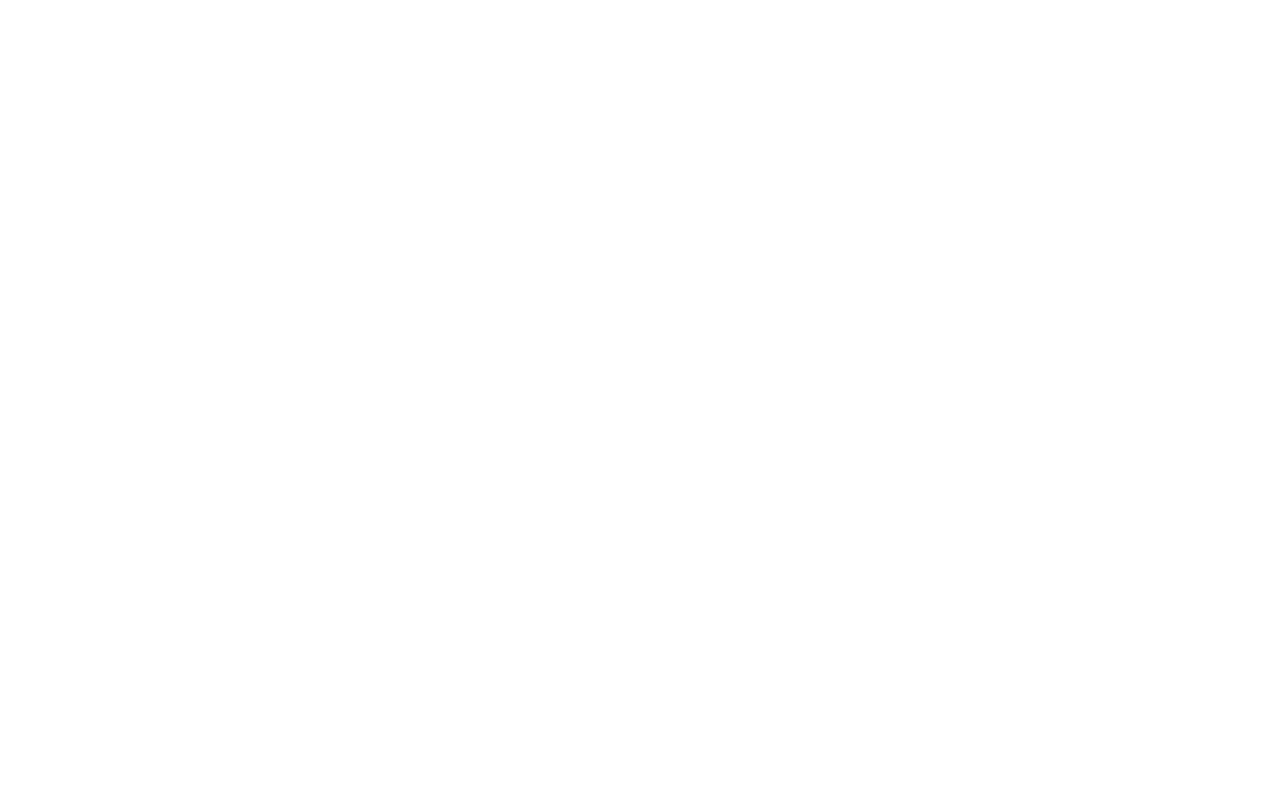
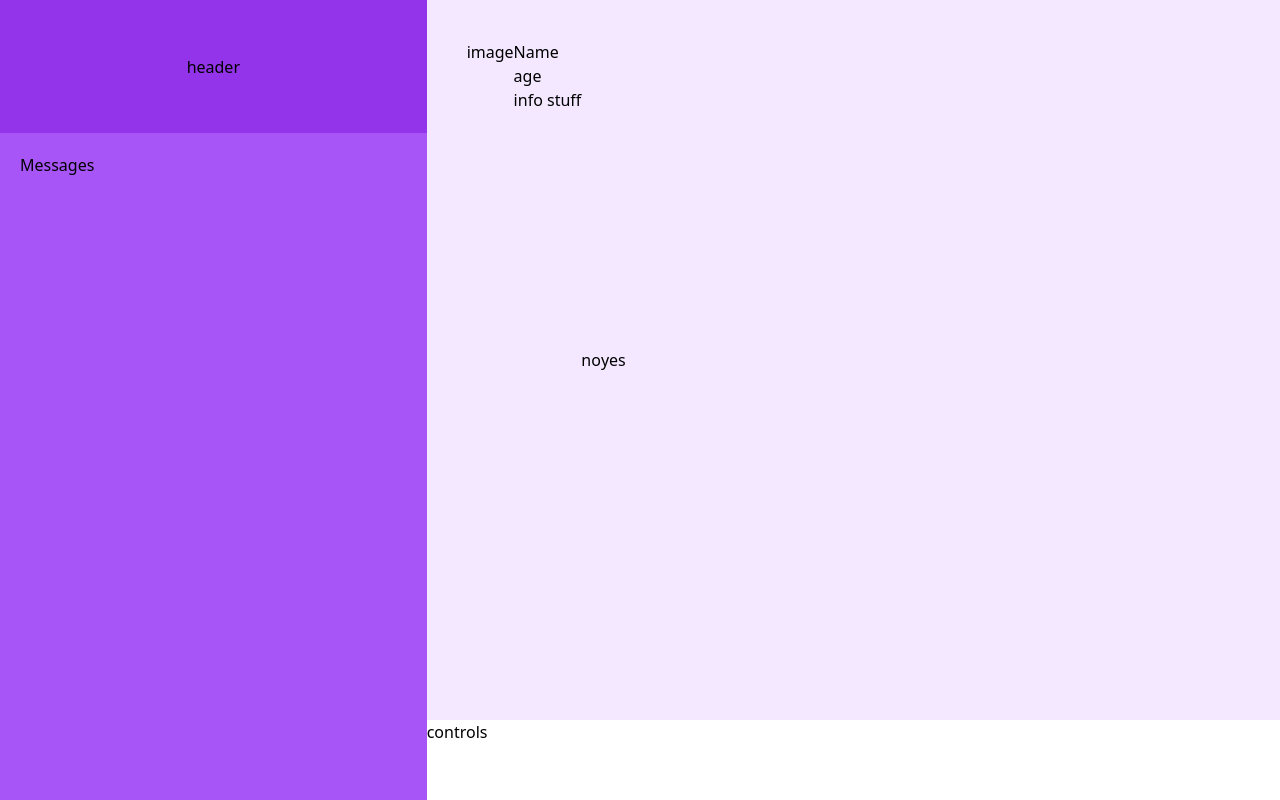
Before and after one commit to mathletedev/amethyst, a SvelteKit app in the folder web/: page /dashboard in a window 1280 px wide. Built offline with nearby package versions, Linux system fonts and the light colour scheme.

Commit message:
setup basic dashboard layout

```diff
--- a/web/src/routes/dashboard/+page.svelte
+++ b/web/src/routes/dashboard/+page.svelte
@@ -1,3 +1,34 @@
 <script lang="ts">
+</script>
 
-</script>
+<div id="dashboard-root" class="flex">
+	<div
+		id="left-container"
+		class="flex flex-col bg-purple-500 h-full w-1/3 fixed left-0"
+	>
+		<div
+			id="header"
+			class="flex items-center justify-center h-1/6 bg-purple-600"
+		>
+			header
+		</div>
+		<div id="dashboard-messages" class="flex flex-grow flex-col p-5">
+			<!--Insert Contacts Here-->
+            Messages
+		</div>
+	</div>
+
+	<div id="right-container" class="flex flex-col h-full w-2/3 fixed right-0">
+		<div id="info" class="flex h-[90vh] p-10 bg-purple-100">
+			<div id="dashboard-image">image</div>
+			<div class="dashboard-info">
+				<div>Name</div>
+				<div>age</div>
+				<div>info stuff</div>
+			</div>
+			<button> no </button>
+			<button> yes </button>
+		</div>
+		<div>controls</div>
+	</div>
+</div>
```
